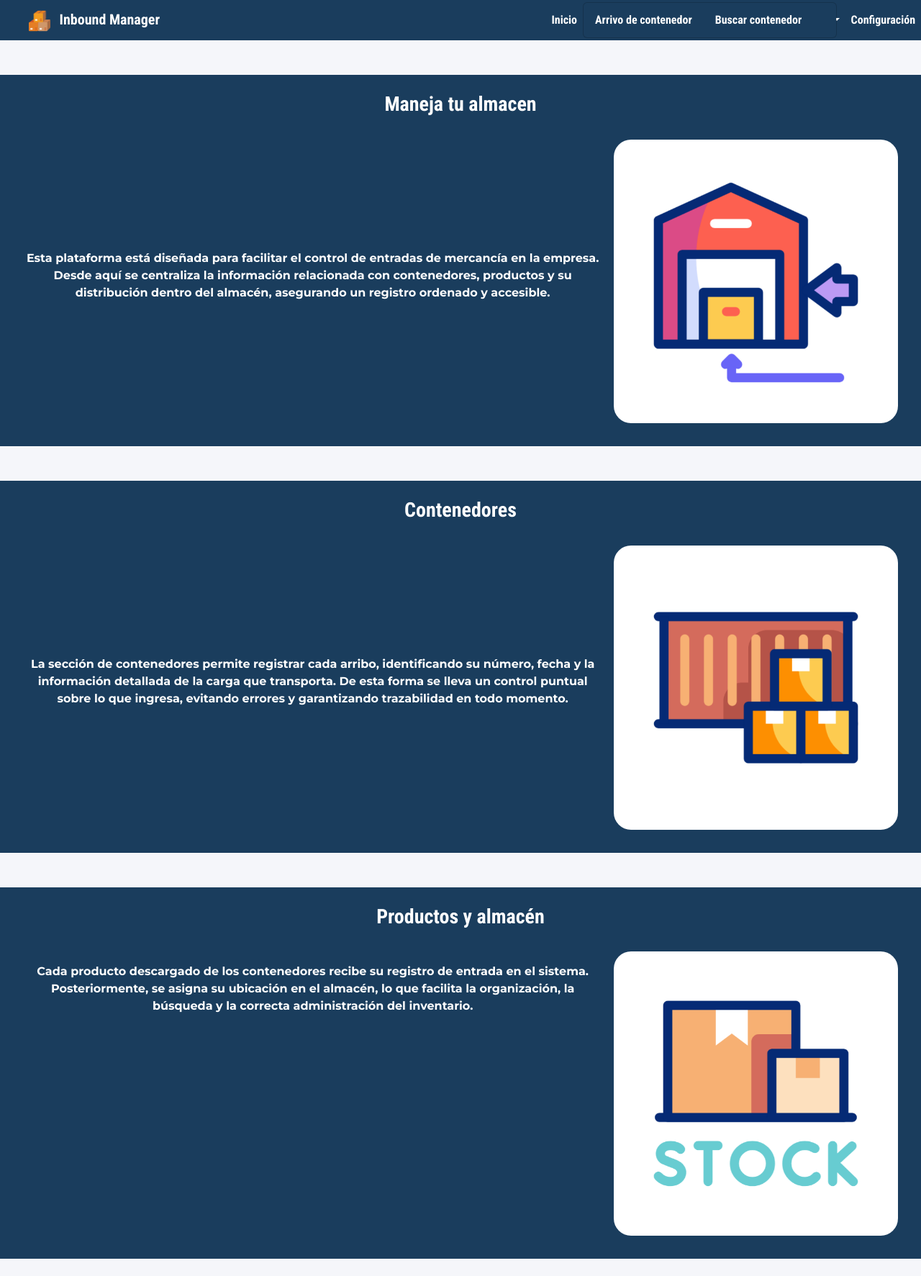
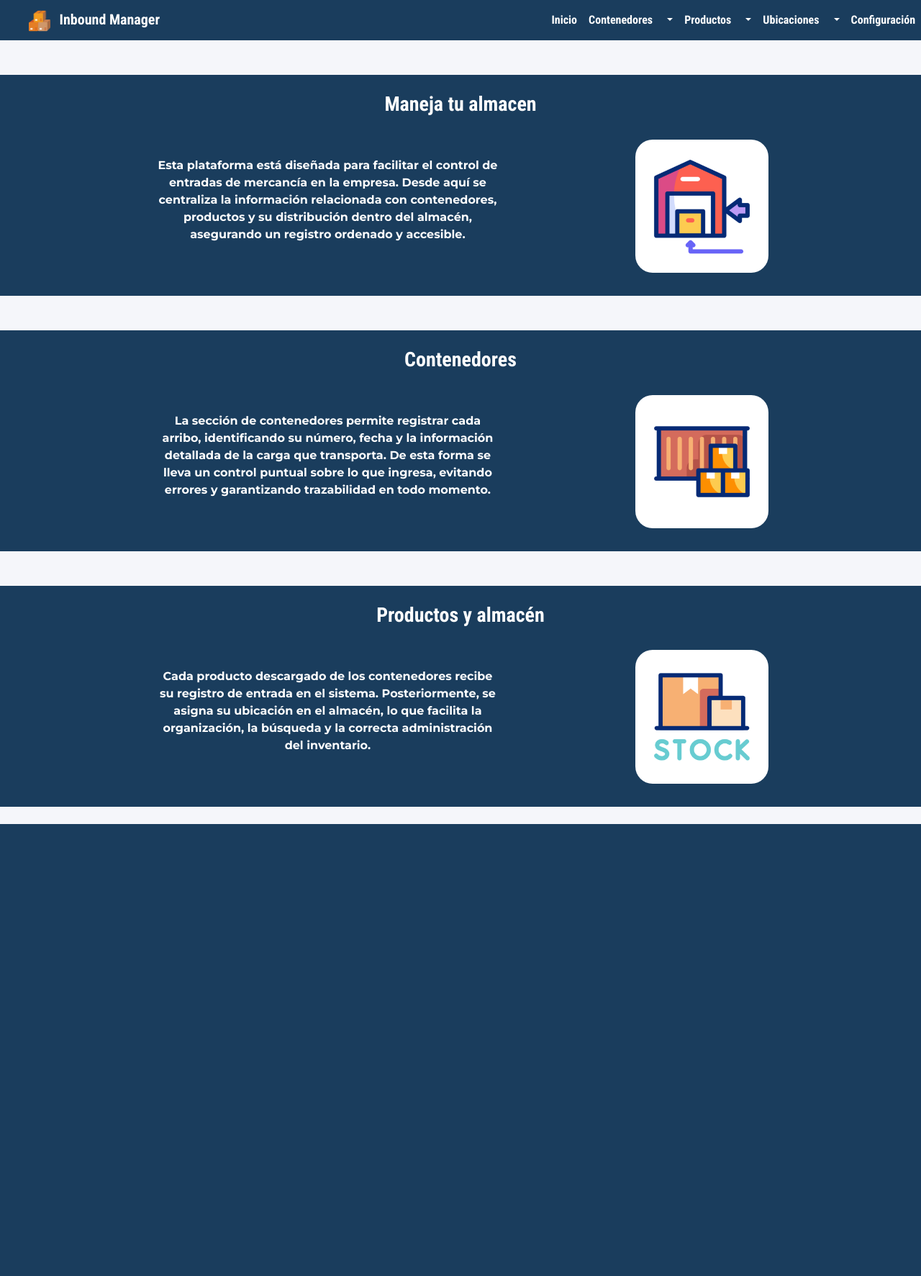
Before and after one commit to Salvador-97/Inbound_Manager-Web, a Flask app: page / in a window 1280 px wide. Shown: the whole page at 72% size. After the commit the page ends 1145 px from the top, so only its background shows below. Run offline with Flask 3, Linux system fonts and the light colour scheme; some libraries are stand-ins or nearby versions.

Commit message:
fix-tarjetas

```diff
--- a/app/templates/header.html
+++ b/app/templates/header.html
@@ -38,7 +38,7 @@
       <li class="nav-item dropdown d-flex align-items-center">
         <a class="nav-link" href="/contenedores">Contenedores</a>
           <a class="nav-link dropdown-toggle" role="button" data-bs-toggle="dropdown" aria-expanded="false">          </a>
-          <ul class="dropdown-menu navbar-collapse">
+          <ul class="dropdown-menu">
             <li><a class="dropdown-item" href="/contenedores/arrivo">Arrivo de contenedor</a></li>
             <li><a class="dropdown-item" href="/contenedores/busqueda">Buscar contenedor</a></li>
           </ul>
--- a/app/templates/home.html
+++ b/app/templates/home.html
@@ -3,37 +3,45 @@
 <main class="container-fluid px-0">
     <div class="container-fluid contenedor-info my-5 d-flex justify-content-center pb-4 h-25">
         <div class="row container-fluid text-center contenedor-texto d-flex justify-content-center">
-            <h3 class="col-12 col-sm-8 my-4">Maneja tu almacen</h3>
-            <p class="d-flex align-items-center col-12 col-sm-8">
+            <h3 class="col-12 my-4">Maneja tu almacen</h3>
+            <div class="row justify-content-evenly">
+                <p class="d-flex align-items-center col-12 col-sm-8 col-lg-5">
                     Esta plataforma está diseñada para facilitar el control de entradas de mercancía en la
                     empresa. Desde aquí se centraliza la información relacionada con contenedores, productos
                     y su distribución dentro del almacén, asegurando un registro ordenado y accesible.
                 </p>
-            <img class="col-8 col-sm-4 w-sm-25 p-2 rounded-5" src="{{ url_for('static', filename='img/deposito.gif')}}" alt="">
+                <img class="col-8 col-sm-4 col-lg-2 w-sm-25 w-md-25 p-2 rounded-5"
+                    src="{{ url_for('static', filename='img/deposito.gif')}}" alt="">
+            </div>
         </div>
     </div>
     <div class="container-fluid contenedor-info my-5 d-flex justify-content-center pb-4 h-25">
         <div class="row container-fluid text-center contenedor-texto d-flex justify-content-center">
             <h3 class="col-12 col-sm-8 my-4">Contenedores</h3>
-            <p class="d-flex align-items-center col-12 col-sm-8">
+            <div class="row justify-content-evenly">
+                <p class="d-flex align-items-center col-12 col-sm-8 col-lg-5">
                     La sección de contenedores permite registrar cada arribo, identificando su número,
                     fecha y la información detallada de la carga que transporta. De esta forma se lleva
                     un control puntual sobre lo que ingresa, evitando errores y garantizando trazabilidad
                     en todo momento.
                 </p>
-            <img class="col-8 col-sm-4 w-sm-25 p-2 rounded-5" src="{{ url_for('static', filename='img/container.gif')}}" alt="">
+                <img class="col-8 col-sm-4 col-lg-2 w-sm-25 w-md-25 p-2 rounded-5"
+                    src="{{ url_for('static', filename='img/container.gif')}}" alt="">
+            </div>
         </div>
     </div>
     <div class="container-fluid contenedor-info my-4 d-flex justify-content-center pb-4 h-25">
         <div class="row container-fluid text-center contenedor-texto d-flex justify-content-center">
             <h3 class="col-12 col-sm-8 my-4">Productos y almacén</h3>
-            <p class="col-12 col-sm-8 my-4">
+            <div class="row justify-content-evenly">
+                <p class="d-flex align-items-center col-12 col-sm-8 col-lg-5">
                     Cada producto descargado de los contenedores recibe su registro de entrada en el sistema.
                     Posteriormente, se asigna su ubicación en el almacén, lo que facilita la organización,
                     la búsqueda y la correcta administración del inventario.
                 </p>
-            <img class="col-8 col-sm-4 w-sm-25 p-2 rounded-5" src="{{ url_for('static', filename='img/existencias.gif')}}"
-                alt="">
+                <img class="col-8 col-sm-4 col-lg-2 w-sm-25 w-md-25 p-2 rounded-5"
+                    src="{{ url_for('static', filename='img/existencias.gif')}}" alt="">
+            </div>
         </div>
     </div>
 </main>
```
Lines whose indentation alone changed are shown as unchanged.
